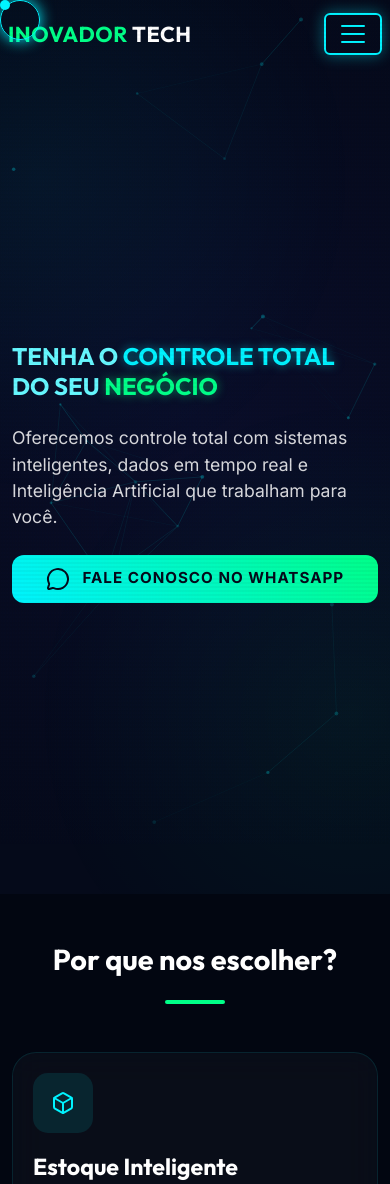
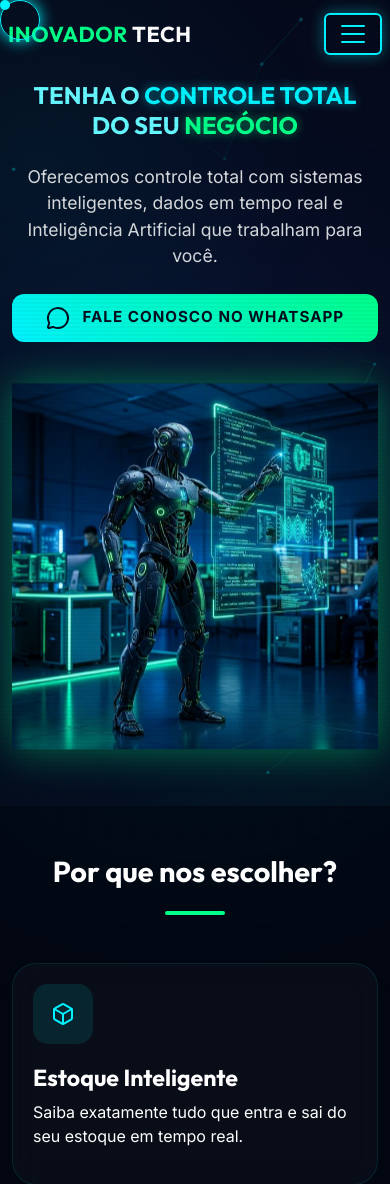
Before and after one commit to ninho10/inovador-tech, a Flask app: page / in a window 390 px wide. Shown: the top 1184 px of the page. Run offline with Flask 3, Linux system fonts and the light colour scheme; some libraries are stand-ins or nearby versions.

Commit message:
Ajuste na página inicial (mobile): redução de espaço e exibição da imagem

```diff
--- a/static/css/style.css
+++ b/static/css/style.css
@@ -207,6 +207,18 @@ h1, h2, h3, h4, .navbar-brand {
     padding-top: 80px; /* Adicionado para descer o conteúdo / added to lower content */
     background: radial-gradient(circle at 10% 20%, rgba(0, 243, 255, 0.05) 0%, transparent 40%),
                 radial-gradient(circle at 90% 80%, rgba(0, 255, 136, 0.05) 0%, transparent 40%);
+}
+
+.hero-row {
+    min-height: 100vh;
+}
+
+@media (max-width: 991px) {
+    .hero-row {
+        min-height: auto;
+        padding-top: 30px;
+        padding-bottom: 50px;
+    }
 }
 
 /* Glitch Effect para o Título */
--- a/templates/index.html
+++ b/templates/index.html
@@ -121,24 +121,24 @@
     <!-- Hero Section -->
     <header id="home" class="hero-section">
         <div class="container">
-            <div class="row align-items-center min-vh-100">
-                <div class="col-lg-6" data-aos="fade-right">
+            <div class="row align-items-center hero-row">
+                <div class="col-lg-6 text-center text-lg-start" data-aos="fade-right">
                     <h1 class="hero-title">
                         TENHA O <span class="text-neon-cyan">CONTROLE TOTAL</span> <br>
                         DO SEU <span class="text-neon-green">NEGÓCIO</span>
                     </h1>
-                    <p class="hero-subtitle mb-4">
+                    <p class="hero-subtitle mb-4 mx-auto mx-lg-0">
                         Oferecemos controle total com sistemas inteligentes, dados em tempo real e Inteligência Artificial que trabalham para você.
                     </p>
                     <a href="https://wa.me/5521983225806" class="btn btn-neon btn-lg">
                         <i data-lucide="message-circle" class="me-2"></i> Fale conosco no WhatsApp
                     </a>
                 </div>
-                <div class="col-lg-6 d-none d-lg-block" data-aos="zoom-in">
-                    <div class="hero-visual">
+                <div class="col-lg-6 mt-5 mt-lg-0 text-center" data-aos="zoom-in">
+                    <div class="hero-visual d-flex justify-content-center position-relative">
                         <!-- Imagem ou elemento visual futurista -->
-                        <div class="glow-sphere"></div>
-                        <img src="{{ url_for('static', filename='img/hero_robot.png') }}" alt="Robô futurista representando Inteligência Artificial e Código" class="img-fluid floating shadow-neon">
+                        <div class="glow-sphere" style="top: 50%; left: 50%; transform: translate(-50%, -50%);"></div>
+                        <img src="{{ url_for('static', filename='img/hero_robot.png') }}" alt="Robô futurista representando Inteligência Artificial e Código" class="img-fluid floating shadow-neon" style="max-height: 70vh;">
                     </div>
                 </div>
             </div>
```
